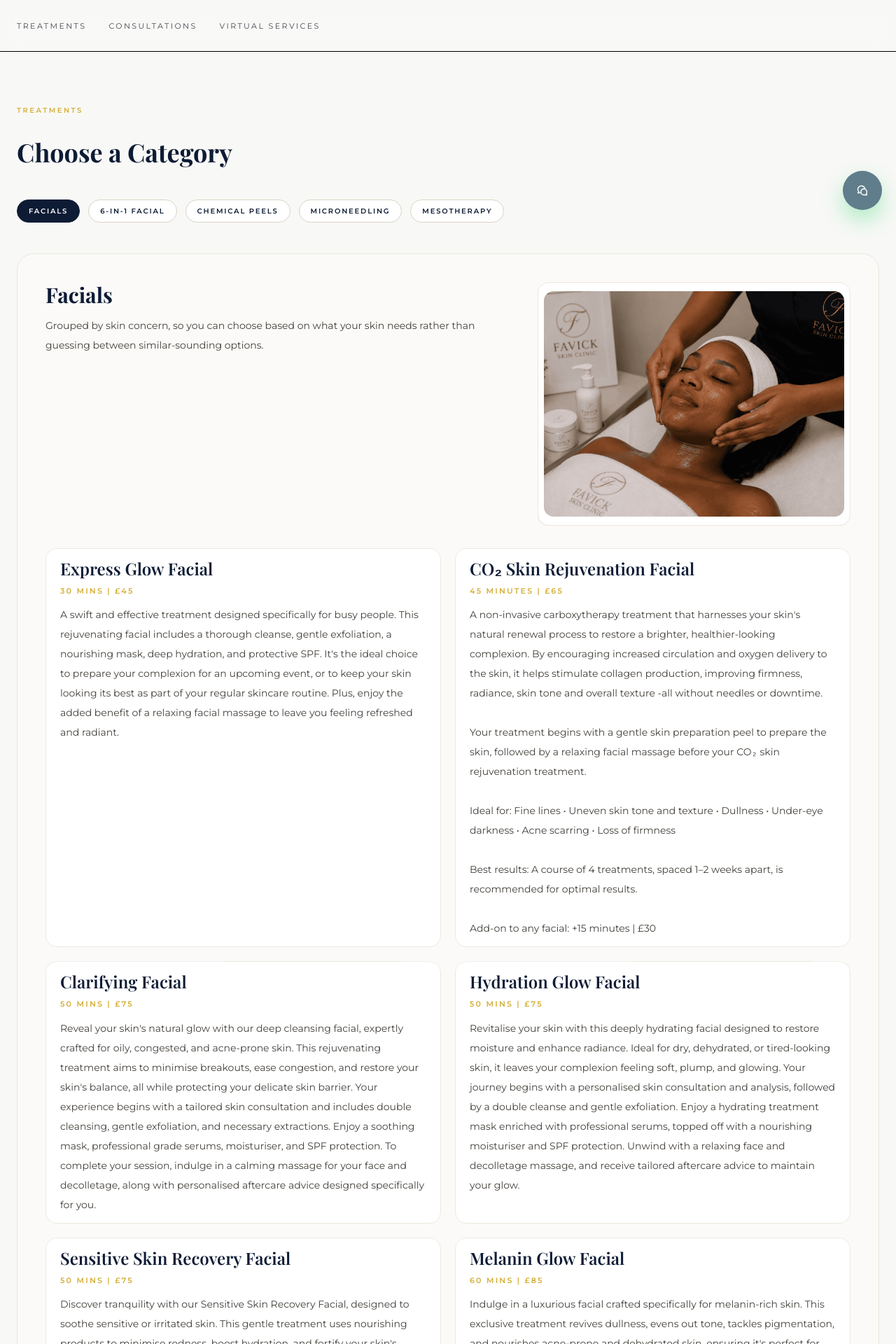
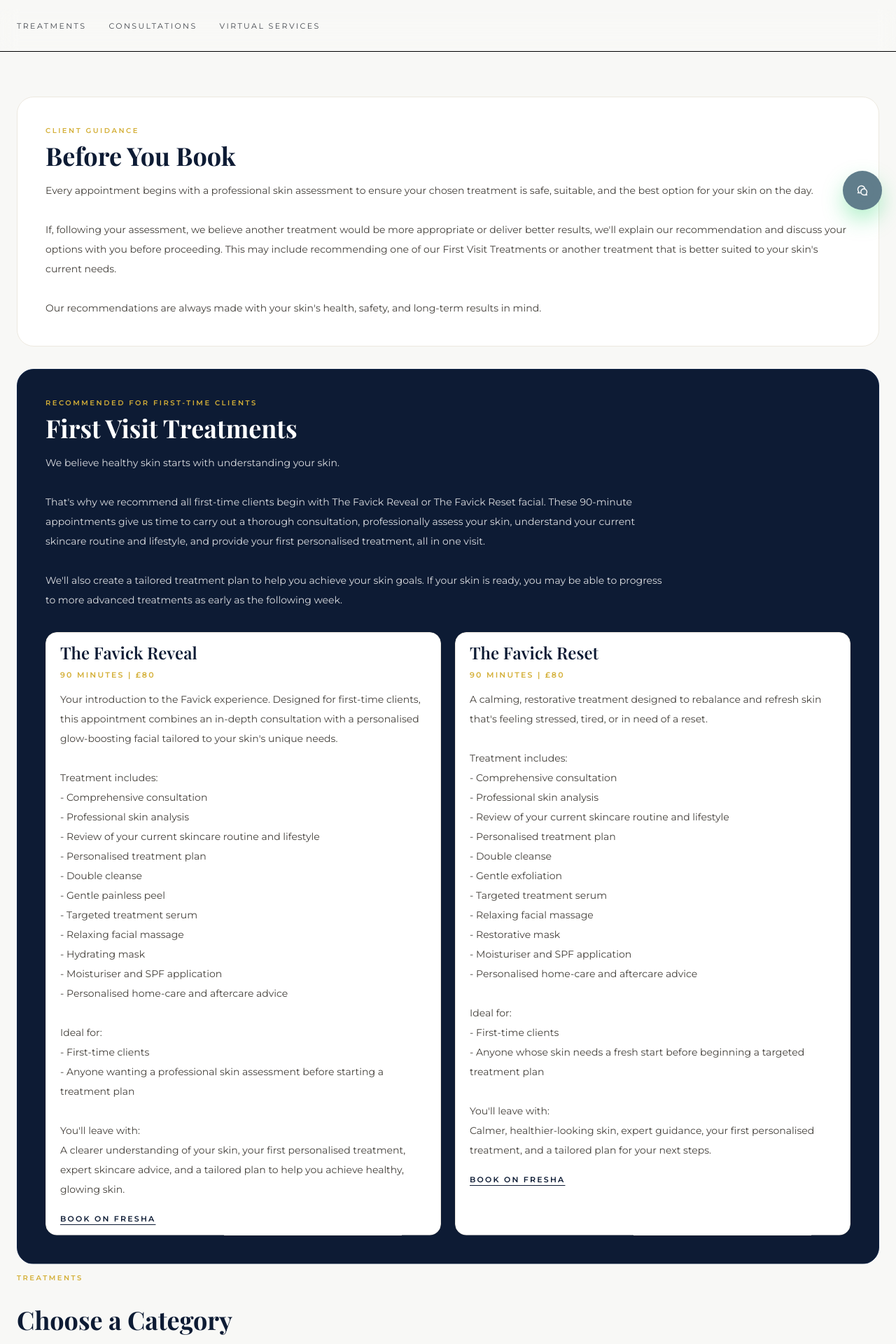
Before and after one commit to victorgbonna/favick-clinic, a Next.js app: page /treatments in a window 1280 px wide. Shown: the part 480-2400 px from the top of the page at 70% size. Built offline with nearby package versions, Linux system fonts and the light colour scheme; a web font is replaced by a local one.

Commit message:
fix after launch

```diff
--- a/src/components/helper/Nav/index.jsx
+++ b/src/components/helper/Nav/index.jsx
@@ -143,12 +143,10 @@ function PromoBanner() {
 
   const messages = [
     <>
-      Get <strong>20% off all treatments</strong> for our first{" "}
-      <strong>20 founding clients</strong>.
+        To enjoy 20% off all treatments.
     </>,
     <>
-      <strong>Limited founding offer</strong> - book your treatment and{" "}
-      <strong>save 20%</strong>.
+      Book your treatment and use code <strong>GLOW20</strong> at checkout.
     </>,
   ];
 
--- a/src/components/helper/ScrollReveal.jsx
+++ b/src/components/helper/ScrollReveal.jsx
@@ -13,6 +13,7 @@ export default function ScrollReveal({
   variant = "up",
   delay = 0,
   threshold = 0.16,
+  ...props
 }) {
   const elementRef = useRef(null);
   const [isVisible, setIsVisible] = useState(false);
@@ -43,6 +44,7 @@ export default function ScrollReveal({
       ref={elementRef}
       className={`py-3 scroll-reveal scroll-reveal--${variant} ${isVisible ? "is-revealed" : ""} ${className}`}
       style={{ "--reveal-delay": `${delay}ms` }}
+      {...props}
     >
       {children}
     </Tag>
--- a/src/components/helper/services.jsx
+++ b/src/components/helper/services.jsx
@@ -45,19 +45,22 @@ function getCategoryPriceRange(category) {
 
 function ProductCard({ treatment }) {
   return (
-    <article className="rounded-2xl border border-[#efefef] bg-[#fcfcfc] p-5">
+    <Link
+      href={API_ENDPOINTS.BOOKING_LINK}
+      target="_blank"
+      rel="noreferrer"
+      className="block rounded-2xl border border-[#efefef] bg-[#fcfcfc] p-5 transition hover:-translate-y-1 hover:border-[#d4af37] hover:shadow-md"
+      aria-label={`Book ${treatment.name} on Fresha`}
+    >
       <h4 className="playfair text-2xl font-semibold text-[#0d1b34]">{treatment.name}</h4>
       <p className="mt-2 monte text-[11px] font-semibold uppercase tracking-[0.2em] text-gold">
         {treatment.duration}  |  {formatPriceWithSymbol(treatment.price)}
       </p>
       <p className="mt-3 text-sm leading-7 text-stone-700">{treatment.description}</p>
-      <button
-        type="button"
-        className="mt-5 monte text-[11px] font-semibold uppercase tracking-[0.2em] text-[#0d1b34] underline underline-offset-4"
-      >
-        Book Me Now
-      </button>
-    </article>
+      <span className="mt-5 inline-flex monte text-[11px] font-semibold uppercase tracking-[0.2em] text-[#0d1b34] underline underline-offset-4">
+        Book on Fresha
+      </span>
+    </Link>
   );
 }
 
--- a/src/components/helper/testimonials.jsx
+++ b/src/components/helper/testimonials.jsx
@@ -50,7 +50,7 @@ const testimonials = [
 
 export default function Testimonials({
   sectionLabel = "Testimonials",
-  heading = "Skin stories, told honestly",
+  heading = "What Our Clients Say",
   description = "Read their full treatment experience, from interest to visible results.",
   className = "",
 }) {
--- a/src/configs/apiEndpoints/index.js
+++ b/src/configs/apiEndpoints/index.js
@@ -58,6 +58,30 @@ const API_ENDPOINTS = {
   SERVICES:{
     TITLE:'Full Treatment Guide',
     INTRO:"Each treatment below includes what it targets, what's included, and what to expect.",
+    BEFORE_YOU_BOOK:{
+      title:'Before You Book',
+      description:"Every appointment begins with a professional skin assessment to ensure your chosen treatment is safe, suitable, and the best option for your skin on the day.\n\nIf, following your assessment, we believe another treatment would be more appropriate or deliver better results, we'll explain our recommendation and discuss your options with you before proceeding. This may include recommending one of our First Visit Treatments or another treatment that is better suited to your skin's current needs.\n\nOur recommendations are always made with your skin's health, safety, and long-term results in mind.",
+    },
+    FIRST_VISIT_TREATMENTS:{
+      title:'First Visit Treatments',
+      intro:"We believe healthy skin starts with understanding your skin.\n\nThat's why we recommend all first-time clients begin with The Favick Reveal or The Favick Reset facial. These 90-minute appointments give us time to carry out a thorough consultation, professionally assess your skin, understand your current skincare routine and lifestyle, and provide your first personalised treatment, all in one visit.\n\nWe'll also create a tailored treatment plan to help you achieve your skin goals. If your skin is ready, you may be able to progress to more advanced treatments as early as the following week.",
+      treatments:[
+        {
+          slug:'the-favick-reveal',
+          name:'The Favick Reveal',
+          duration:'90 minutes',
+          price:'80',
+          description:"Your introduction to the Favick experience. Designed for first-time clients, this appointment combines an in-depth consultation with a personalised glow-boosting facial tailored to your skin's unique needs.\n\nTreatment includes:\n- Comprehensive consultation\n- Professional skin analysis\n- Review of your current skincare routine and lifestyle\n- Personalised treatment plan\n- Double cleanse\n- Gentle painless peel\n- Targeted treatment serum\n- Relaxing facial massage\n- Hydrating mask\n- Moisturiser and SPF application\n- Personalised home-care and aftercare advice\n\nIdeal for:\n- First-time clients\n- Anyone wanting a professional skin assessment before starting a treatment plan\n\nYou'll leave with:\nA clearer understanding of your skin, your first personalised treatment, expert skincare advice, and a tailored plan to help you achieve healthy, glowing skin.",
+        },
+        {
+          slug:'the-favick-reset',
+          name:'The Favick Reset',
+          duration:'90 minutes',
+          price:'80',
+          description:"A calming, restorative treatment designed to rebalance and refresh skin that's feeling stressed, tired, or in need of a reset.\n\nTreatment includes:\n- Comprehensive consultation\n- Professional skin analysis\n- Review of your current skincare routine and lifestyle\n- Personalised treatment plan\n- Double cleanse\n- Gentle exfoliation\n- Targeted treatment serum\n- Relaxing facial massage\n- Restorative mask\n- Moisturiser and SPF application\n- Personalised home-care and aftercare advice\n\nIdeal for:\n- First-time clients\n- Anyone whose skin needs a fresh start before beginning a targeted treatment plan\n\nYou'll leave with:\nCalmer, healthier-looking skin, expert guidance, your first personalised treatment, and a tailored plan for your next steps.",
+        },
+      ],
+    },
     CORE_CATEGORIES:[
       {
         id:'facials',
@@ -114,13 +138,13 @@ const API_ENDPOINTS = {
             price:'75',
             description:"Designed specifically for new mothers navigating melasma, hyperpigmentation, dullness, and the hormonal skin changes that often follow pregnancy. This facial combines a gentle skin analysis, a hydrating treatment, and a relaxing facial massage tailored to skin that's still finding its balance post-birth. You'll leave with a personalised skin plan to support your recovery and confidence, one appointment at a time.",
           },
-          {
-            slug:'favick-bespoke-facial',
-            name:'Favick Bespoke Facial',
-            duration:'75 mins',
-            price:'95',
-            description:"Experience the ultimate in skin revitalisation with our luxurious bespoke facial, designed specifically for your unique skin needs. This session begins with a thorough consultation to address concerns like acne, pigmentation, dehydration, and more. Every element of your facial is tailored using selected products and techniques to ensure safe, effective results. Your treatment includes a personalised skin consultation, double cleanse, gentle exfoliation, and, if needed, extractions. A customised mask, professional serums, moisturiser, and SPF protection will enhance your glow. Enjoy a relaxing face, decolletage, and scalp massage, along with personalised aftercare advice. The result is deeply cleansed, balanced, hydrated, and radiant skin, with a plan tailored to your individual goals.",
-          },
+          // {
+          //   slug:'favick-bespoke-facial',
+          //   name:'Favick Bespoke Facial',
+          //   duration:'75 mins',
+          //   price:'95',
+          //   description:"Experience the ultimate in skin revitalisation with our luxurious bespoke facial, designed specifically for your unique skin needs. This session begins with a thorough consultation to address concerns like acne, pigmentation, dehydration, and more. Every element of your facial is tailored using selected products and techniques to ensure safe, effective results. Your treatment includes a personalised skin consultation, double cleanse, gentle exfoliation, and, if needed, extractions. A customised mask, professional serums, moisturiser, and SPF protection will enhance your glow. Enjoy a relaxing face, decolletage, and scalp massage, along with personalised aftercare advice. The result is deeply cleansed, balanced, hydrated, and radiant skin, with a plan tailored to your individual goals.",
+          // },
         ]
       },
       {
--- a/src/pages/treatments.jsx
+++ b/src/pages/treatments.jsx
@@ -25,12 +25,24 @@ function formatPriceWithSymbol(priceText) {
 
 function TreatmentCard({ treatment, delay = 0 }) {
   return (
-    <ScrollReveal as="article" variant="up" delay={delay} className="rounded-2xl border border-[#ece8df] bg-white p-5">
+    <ScrollReveal
+      as={Link}
+      href={API_ENDPOINTS.BOOKING_LINK}
+      target="_blank"
+      rel="noreferrer"
+      variant="up"
+      delay={delay}
+      className="block rounded-2xl border border-[#ece8df] bg-white p-5 transition hover:-translate-y-1 hover:border-[#d4af37] hover:shadow-md"
+      aria-label={`Book ${treatment.name} on Fresha`}
+    >
       <h3 className="playfair text-2xl font-semibold text-[#0d1b34]">{treatment.name}</h3>
       <p className="mt-2 monte text-[11px] font-semibold uppercase tracking-[0.2em] text-gold">
         {treatment.duration} | {formatPriceWithSymbol(treatment.price)}
       </p>
       <p className="mt-3 whitespace-pre-line text-sm leading-7 text-stone-700">{treatment.description}</p>
+      <span className="mt-5 inline-flex monte text-[11px] font-semibold uppercase tracking-[0.2em] text-[#0d1b34] underline underline-offset-4">
+        Book on Fresha
+      </span>
     </ScrollReveal>
   );
 }
@@ -47,6 +59,30 @@ function CategorySection({ id, label, title, intro, treatments }) {
           <TreatmentCard key={treatment.slug} treatment={treatment} delay={180 + index * 75} />
         ))}
       </div>
+    </section>
+  );
+}
+
+function BeforeYouBookSection({ content, firstVisit }) {
+  return (
+    <section className="scroll-mt-32">
+      <ScrollReveal as="article" variant="up" className="rounded-3xl border border-[#ece8df] bg-white p-6 md:p-10">
+        <p className="monte text-[10px] font-semibold uppercase tracking-[0.25em] text-gold">Client Guidance</p>
+        <h2 className="mt-2 playfair text-4xl font-bold text-[#0d1b34] tablet:text-3xl">{content.title}</h2>
+        <p className="mt-4 whitespace-pre-line text-sm leading-7 text-stone-700">{content.description}</p>
+      </ScrollReveal>
+
+      <ScrollReveal as="article" variant="scale" delay={120} className="mt-8 rounded-3xl border border-[#0d2246] bg-[#0D1B34] p-6 text-white md:p-10">
+        <p className="monte text-[10px] font-semibold uppercase tracking-[0.25em] text-gold">Recommended for First-Time Clients</p>
+        <h2 className="mt-2 playfair text-4xl font-bold tablet:text-3xl">{firstVisit.title}</h2>
+        <p className="mt-4 max-w-4xl whitespace-pre-line text-sm leading-7 text-white/85">{firstVisit.intro}</p>
+
+        <div className="mt-8 grid gap-5 md:grid-cols-2">
+          {firstVisit.treatments.map((treatment, index) => (
+            <TreatmentCard key={treatment.slug} treatment={treatment} delay={180 + index * 75} />
+          ))}
+        </div>
+      </ScrollReveal>
     </section>
   );
 }
@@ -79,7 +115,13 @@ export default function TreatmentsPage() {
 
   return (
     <div className="bg-surface mt-14 tablet:mt-10">
-      <PageMeta title="Treatments and Services" description="Explore Favick Skin Clinic's facials, chemical peels, microneedling, mesotherapy, skin consultations and virtual skincare services." />
+      <PageMeta
+        title="Treatments and Services"
+        description="Explore Favick Skin Clinic facials, first-visit treatments, chemical peels, microneedling, mesotherapy, consultations and virtual skincare services."
+        path="/treatments"
+        ogTitle="Favick Skin Clinic Treatments and Services"
+        ogDescription="View first-visit facials, advanced treatments, skin consultations and virtual services designed around your skin needs."
+      />
       <header className="py-24 px-[80px] tablet:px-5 text-center bg-[#f8f8f6]">
         <ScrollReveal as="p" variant="up" className="monte text-[11px] font-semibold uppercase tracking-[0.25em] text-gold">Tailored Excellence</ScrollReveal>
         <ScrollReveal as="h1" variant="up" delay={90} className="mt-4 playfair text-5xl font-bold text-[#0d1b34] tablet:text-4xl">Treatments and Services</ScrollReveal>
@@ -89,7 +131,7 @@ export default function TreatmentsPage() {
       </header>
 
       {/* <div className="bg-[#d4af37] px-6 py-3 text-center text-[#0d1b34]">
-        <p className="monte text-[11px] font-semibold uppercase tracking-[0.16em]">20% off all treatments for our first 20 founding clients.</p>
+        <p className="monte text-[11px] font-semibold uppercase tracking-[0.16em]">Use code GLOW20 at checkout.</p>
       </div> */}
 
       <nav className="sticky top-[88px] z-40 bg-surface/80 backdrop-blur-md border-b border-outline-variant/10 py-4">
@@ -101,6 +143,11 @@ export default function TreatmentsPage() {
       </nav>
 
       <main className="max-w-7xl mx-auto px-6 py-16 tablet:py-8 tablet:px-4">
+        <BeforeYouBookSection
+          content={servicesData.BEFORE_YOU_BOOK}
+          firstVisit={servicesData.FIRST_VISIT_TREATMENTS}
+        />
+
         <section id="treatments" className="scroll-mt-32">
           <ScrollReveal as="p" variant="left" className="monte text-[10px] font-semibold uppercase tracking-[0.25em] text-gold">Treatments</ScrollReveal>
           <ScrollReveal as="h2" variant="up" delay={70} className="mt-2 playfair text-4xl font-bold text-[#0d1b34] tablet:text-3xl">Choose a Category</ScrollReveal>
```
Also changed, not shown: src/components/helper/PageMeta.jsx (+23 -1 lines), src/pages/about-us.jsx (+7 -1 lines), src/pages/about-ust.jsx (+7 -1 lines), src/pages/contact-us.jsx (+7 -1 lines), src/pages/index.jsx (+8 -2 lines), src/pages/refund-policy.jsx (+7 -1 lines).
